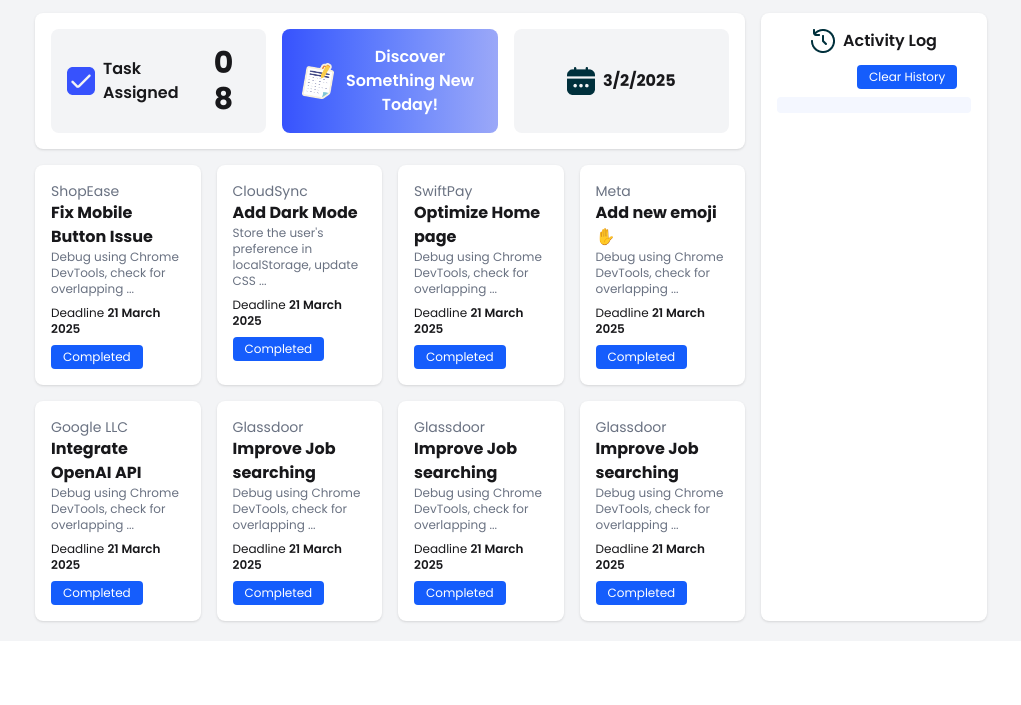
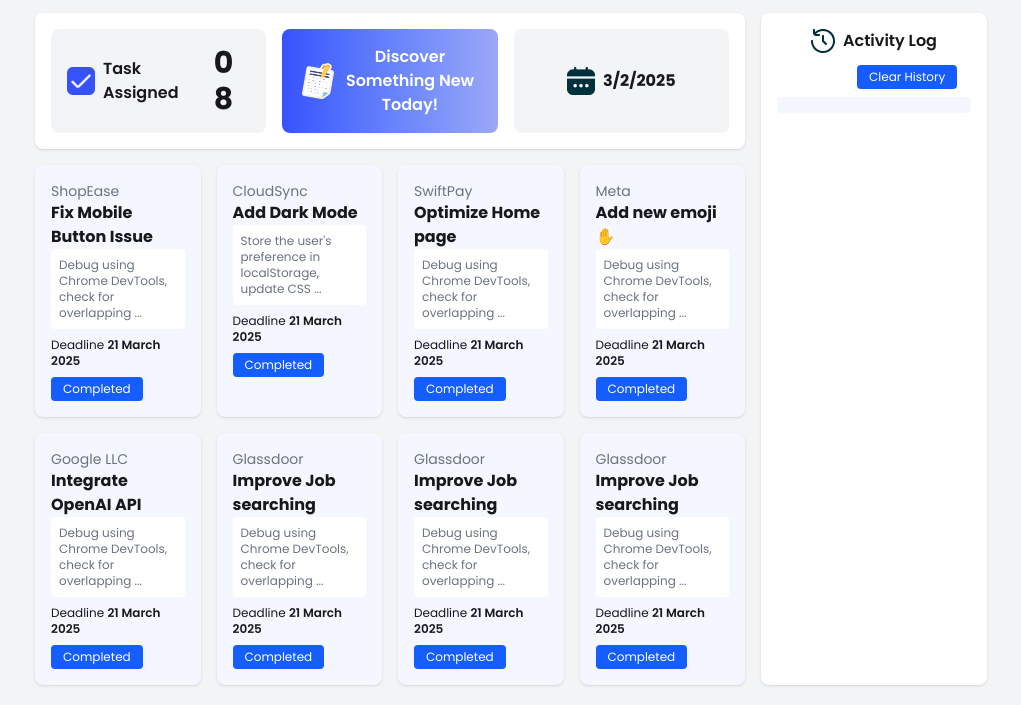
Before and after one commit to Rasel7537/five-assignment, a plain HTML site: page index.html in a window 1280 px wide. Shown: the part 103-808 px from the top of the page, without its empty margins (129-1150 px from the left). Drawn offline with nearby package versions, Linux system fonts and the light colour scheme.

Commit message:
final commit about div added and some instruction changed

```diff
--- a/index.html
+++ b/index.html
@@ -55,64 +55,64 @@
             </div>
             <div id="dateDiv" class="flex items-center justify-center bg-gray-100 p-4 rounded-lg gap-2">
               <img src="./assets/calender.png" alt="" srcset="">
-                 <!-- <p class="font-semibold">Wed ,<br> <span class="text-black font-bold">Jul 28 2025</span></p> -->
+
                   <p id="currentDate" class="font-bold"> </p>
             </div>
         </div>
           <!-- adding part -->
-            <div class="bg-white p-4 shadow rounded-lg ">
-                <p class="text-sm text-gray-500">ShopEase</p>
+            <div class="bg-[#F4F7FF] p-4 shadow rounded-lg ">
+                <div class=" text-sm text-gray-500">ShopEase</div>
                 <p class="font-bold">Fix Mobile Button Issue</p>
-                <p class="text-xs text-gray-500">Debug using Chrome DevTools, check for overlapping ...</p>
+                <div class=" bg-white p-2 rounded-sm text-xs text-gray-500  ">Debug using Chrome DevTools, check for overlapping ...</div>
                 <p class="text-xs mt-2">Deadline <span class="font-semibold">21 March 2025</span></p>
                 <button id="btnOne" class=" completed-button  cursor-pointer bg-blue-600 text-white text-xs px-3 py-1 rounded mt-2">Completed</button>
             </div>
-            <div class="bg-white p-4 shadow rounded-lg ">
+            <div class="bg-[#F4F7FF] p-4 shadow rounded-lg ">
                 <p class="text-sm text-gray-500">CloudSync</p>
                 <p class="font-bold">Add Dark Mode</p>
-                <p class="text-xs text-gray-500">Store the user's preference in localStorage, update CSS ...</p>
+                <div class=" bg-white p-2 rounded-sm text-xs text-gray-500">Store the user's preference in localStorage, update CSS ...</div>
                 <p class="text-xs mt-2">Deadline <span class="font-semibold">21 March 2025</span></p>
                 <button class=" completed-button  cursor-pointer bg-blue-600 text-white text-xs px-3 py-1 rounded mt-2">Completed</button>
             </div>
-            <div class="bg-white p-4 shadow rounded-lg ">
+            <div class="bg-[#F4F7FF] p-4 shadow rounded-lg ">
                 <p class="text-sm text-gray-500">SwiftPay</p>
                 <p class="font-bold">Optimize Home page</p>
-                <p class="text-xs text-gray-500">Debug using Chrome DevTools, check for overlapping ...</p>
+                <div class=" bg-white p-2 rounded-sm text-xs text-gray-500">Debug using Chrome DevTools, check for overlapping ...</div>
                 <p class="text-xs mt-2">Deadline <span class="font-semibold">21 March 2025</span></p>
                 <button class=" completed-button  cursor-pointer bg-blue-600 text-white text-xs px-3 py-1 rounded mt-2">Completed</button>
             </div>
-            <div class="bg-white p-4 shadow rounded-lg ">
+            <div class="bg-[#F4F7FF] p-4 shadow rounded-lg ">
                 <p class="text-sm text-gray-500">Meta</p>
                 <p class="font-bold">Add new emoji ✋</p>
-                <p class="text-xs text-gray-500">Debug using Chrome DevTools, check for overlapping ...</p>
+                <div class=" bg-white p-2 rounded-sm text-xs text-gray-500">Debug using Chrome DevTools, check for overlapping ...</div>
                 <p class="text-xs mt-2">Deadline <span class="font-semibold">21 March 2025</span></p>
                 <button class=" completed-button  cursor-pointer bg-blue-600 text-white text-xs px-3 py-1 rounded mt-2">Completed</button>
             </div>
-            <div class="bg-white p-4 shadow rounded-lg ">
+            <div class="bg-[#F4F7FF] p-4 shadow rounded-lg ">
                 <p class="text-sm text-gray-500">Google LLC</p>
                 <p class="font-bold">Integrate OpenAI API</p>
-                <p class="text-xs text-gray-500">Debug using Chrome DevTools, check for overlapping ...</p>
+                <div class=" bg-white p-2 rounded-sm text-xs text-gray-500">Debug using Chrome DevTools, check for overlapping ...</div>
                 <p class="text-xs mt-2">Deadline <span class="font-semibold">21 March 2025</span></p>
                 <button class=" completed-button  cursor-pointer bg-blue-600 text-white text-xs px-3 py-1 rounded mt-2">Completed</button>
             </div>
-            <div class="bg-white p-4 shadow rounded-lg ">
+            <div class="bg-[#F4F7FF] p-4 shadow rounded-lg ">
                 <p class="text-sm text-gray-500">Glassdoor</p>
                 <p class="font-bold">Improve Job searching</p>
-                <p class="text-xs text-gray-500">Debug using Chrome DevTools, check for overlapping ...</p>
+                <div class=" bg-white p-2 rounded-sm text-xs text-gray-500">Debug using Chrome DevTools, check for overlapping ...</div>
                 <p class="text-xs mt-2">Deadline <span class="font-semibold">21 March 2025</span></p>
                 <button class=" completed-button  cursor-pointer bg-blue-600 text-white text-xs px-3 py-1 rounded mt-2">Completed</button>
             </div>
-            <div class="bg-white p-4 shadow rounded-lg ">
+            <div class="bg-[#F4F7FF] p-4 shadow rounded-lg ">
               <p class="text-sm text-gray-500">Glassdoor</p>
               <p class="font-bold">Improve Job searching</p>
-              <p class="text-xs text-gray-500">Debug using Chrome DevTools, check for overlapping ...</p>
+              <div class=" bg-white p-2 rounded-sm text-xs text-gray-500">Debug using Chrome DevTools, check for overlapping ...</div>
               <p class="text-xs mt-2">Deadline <span class="font-semibold">21 March 2025</span></p>
               <button class=" completed-button  cursor-pointer bg-blue-600 text-white text-xs px-3 py-1 rounded mt-2">Completed</button>
           </div>
-          <div class="bg-white p-4 shadow rounded-lg ">
+          <div class="bg-[#F4F7FF] p-4 shadow rounded-lg ">
             <p class="text-sm text-gray-500">Glassdoor</p>
             <p class="font-bold">Improve Job searching</p>
-            <p class="text-xs text-gray-500">Debug using Chrome DevTools, check for overlapping ...</p>
+            <div class=" bg-white p-2 rounded-sm text-xs text-gray-500">Debug using Chrome DevTools, check for overlapping ...</div>
             <p class="text-xs mt-2">Deadline <span class="font-semibold">21 March 2025</span></p>
             <button class=" completed-button  cursor-pointer bg-blue-600 text-white text-xs px-3 py-1 rounded mt-2">Completed</button>
         </div>
@@ -127,15 +127,14 @@
 
             <div id="contentDiv"  class="mt-2 text-xs">
                 <div class=" activity-log p-2 rounded mt-2 font-medium bg-[#F4F7FF]"></div>
-
             </div>
         </div>
     </div>
     <script src="script/add.js"></script>
     <script src="script/back.js"></script>
     <script src="script/colour.js"></script>
-     <script src="script/final.js"></script>
-     <script src="script/clear.js"></script>
-     <script src="script/date.js"></script>
+    <script src="script/final.js"></script>
+    <script src="script/clear.js"></script>
+    <script src="script/date.js"></script>
 </body>
 </html>
```
